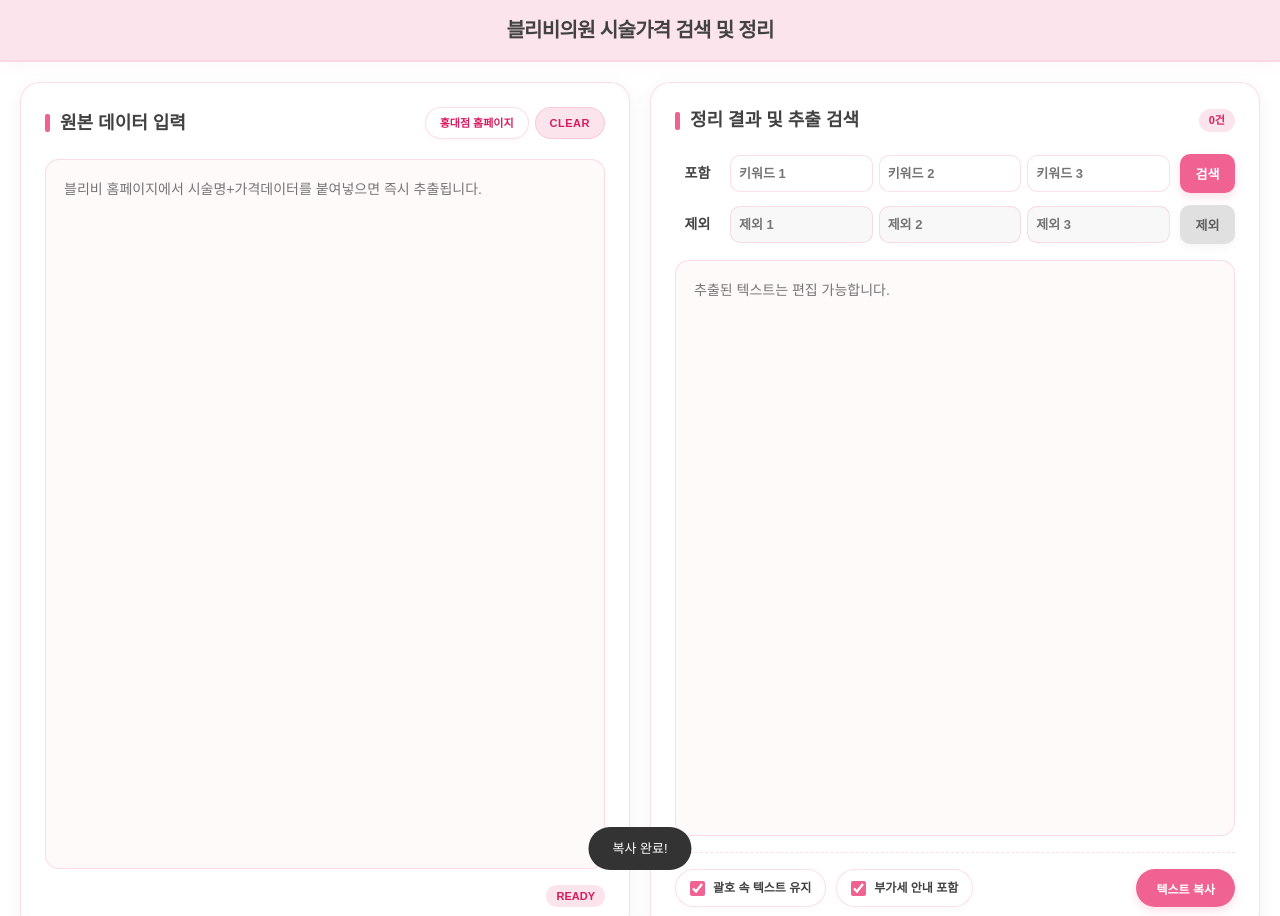
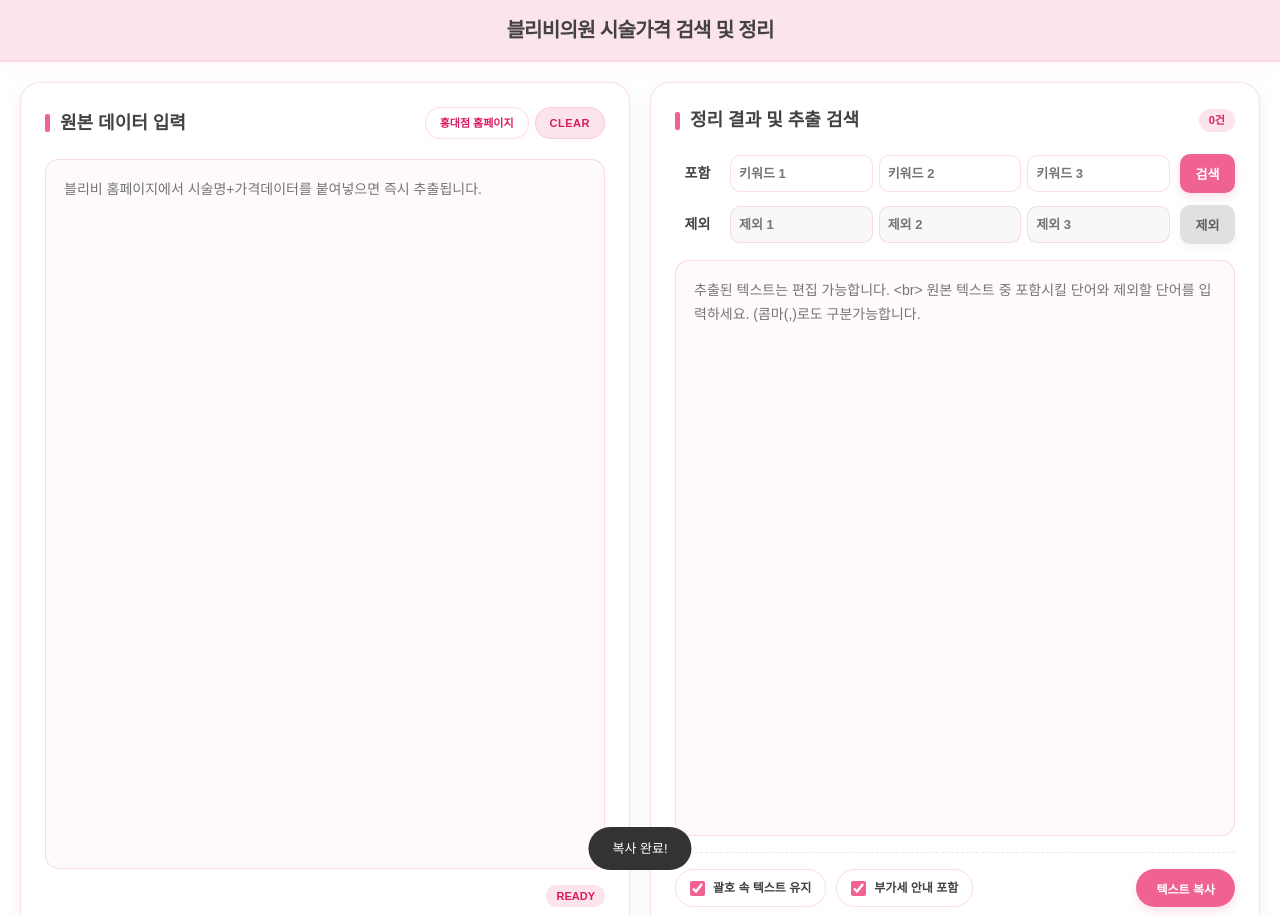
Before and after one commit to teletobin/treatment.price.hongdae, a plain HTML site: page index.html in a window 1280 px wide. Shown: the top 916 px of the page. Drawn offline with Linux system fonts and the light colour scheme; a web font is replaced by a local one.

Commit message:
Update index.html

```diff
--- a/index.html
+++ b/index.html
@@ -410,7 +410,7 @@
         </div>
       </div>
 
-      <textarea id="resultBox" placeholder="추출된 텍스트는 편집 가능합니다." oninput="handleManualEdit()"></textarea>
+      <textarea id="resultBox" placeholder="추출된 텍스트는 편집 가능합니다. <br> 원본 텍스트 중 포함시킬 단어와 제외할 단어를 입력하세요. (콤마(,)로도 구분가능합니다." oninput="handleManualEdit()"></textarea>
 
       <div class="card-footer-options">
         <label class="option-pill">
```
